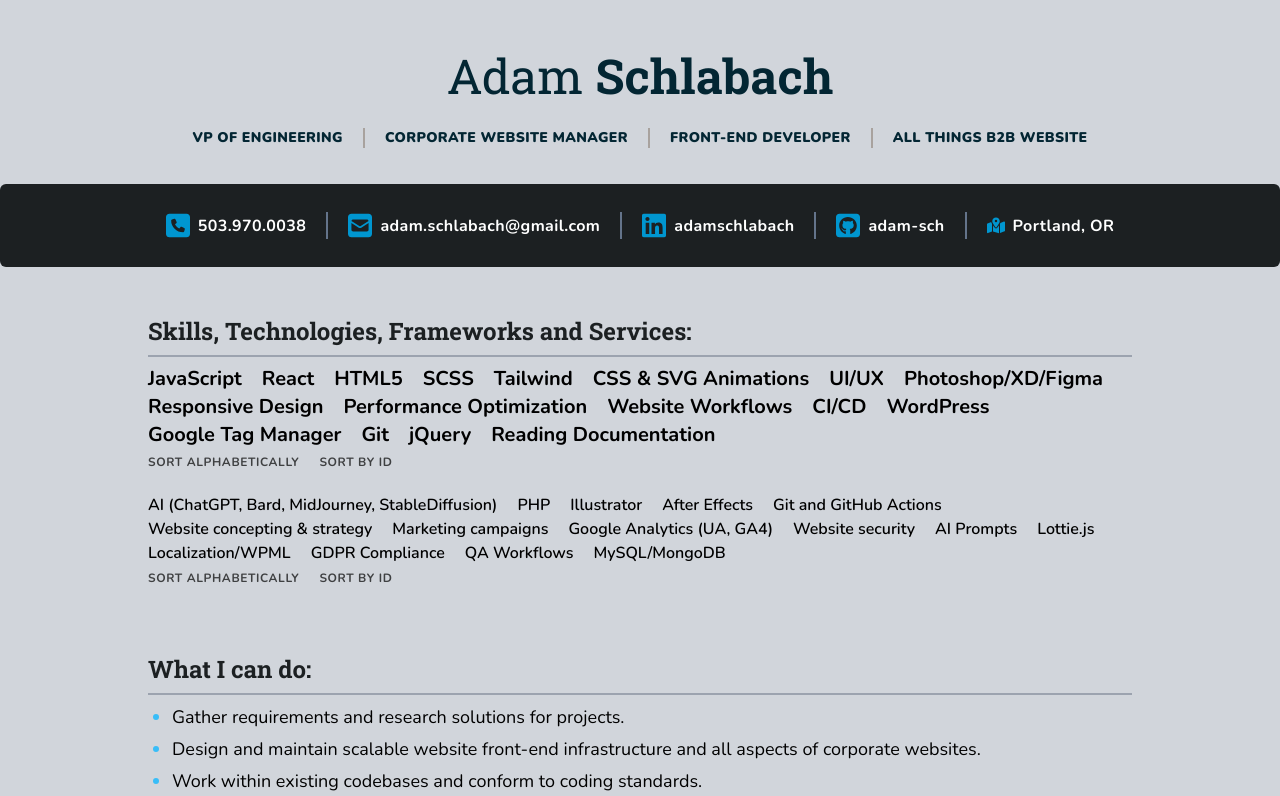
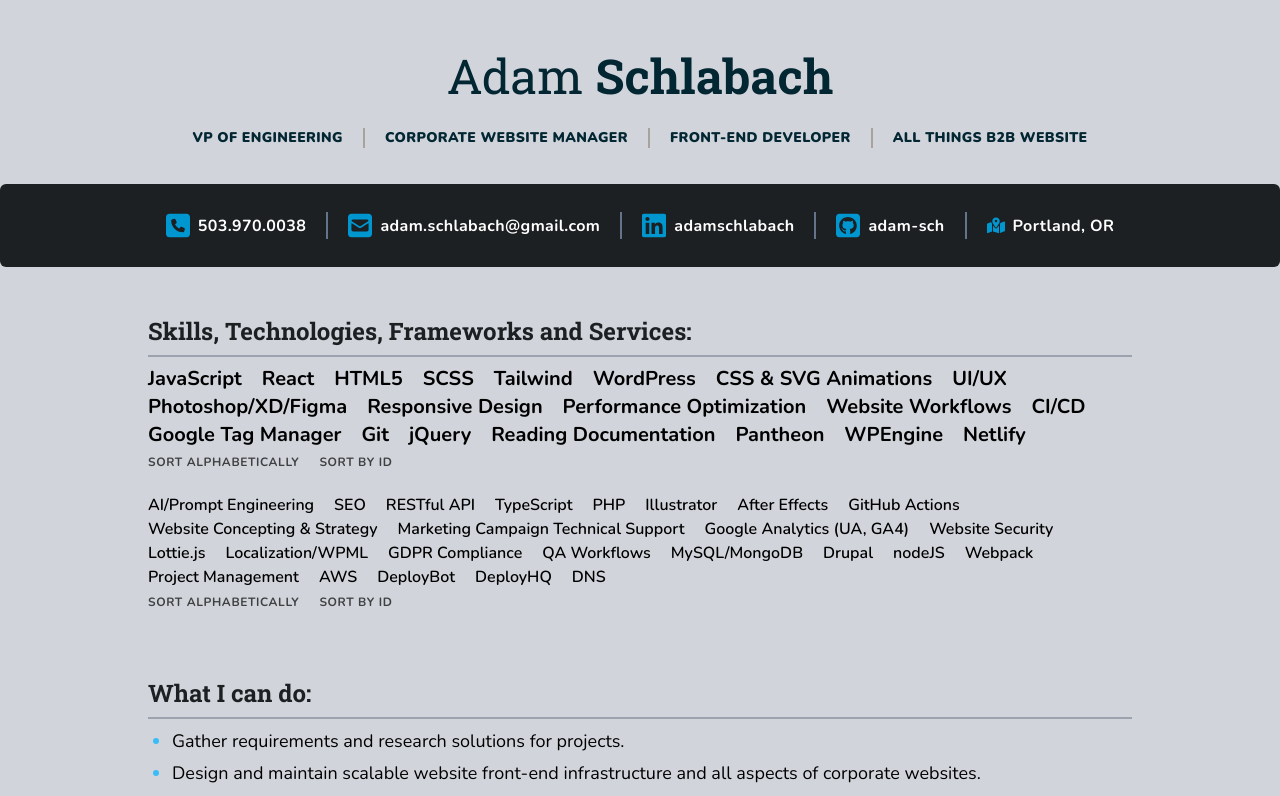
Before and after one commit to adam-sch/2024, a React (Create React App) app: page / in a window 1280 px wide. Shown: the top 796 px of the page. Built offline with nearby package versions, Linux system fonts and the light colour scheme.

Commit message:
update skills json

```diff
--- a/src/skills.js
+++ b/src/skills.js
@@ -26,42 +26,42 @@ export const skills = [
 	},
 	{
 		"id": 6,
+		"name": "WordPress",
+		"type": "primary"
+	},
+	{
+		"id": 7,
 		"name": "CSS & SVG Animations",
 		"type": "primary"
 	},
 	{
-		"id": 7,
+		"id": 8,
 		"name": "UI/UX",
 		"type": "primary"
 	},
 	{
-		"id": 8,
+		"id": 9,
 		"name": "Photoshop/XD/Figma",
 		"type": "primary"
 	},
 	{
-		"id": 9,
+		"id": 10,
 		"name": "Responsive Design",
 		"type": "primary"
 	},
 	{
-		"id": 10,
+		"id": 11,
 		"name": "Performance Optimization",
 		"type": "primary"
 	},
 	{
-		"id": 11,
+		"id": 12,
 		"name": "Website Workflows",
 		"type": "primary"
 	},
 	{
-		"id": 12,
+		"id": 13,
 		"name": "CI/CD",
-		"type": "primary"
-	},
-	{
-		"id": 13,
-		"name": "WordPress",
 		"type": "primary"
 	},
 	{
@@ -86,77 +86,142 @@ export const skills = [
 	},
 	{
 		"id": 18,
-		"name": "AI (ChatGPT, Bard, MidJourney, StableDiffusion)",
+		"name": "Pantheon",
+		"type": "primary"
+	},
+	{
+		"id": 19,
+		"name": "WPEngine",
+		"type": "primary"
+	},
+	{
+		"id": 20,
+		"name": "Netlify",
+		"type": "primary"
+	},
+	{
+		"id": 21,
+		"name": "AI/Prompt Engineering",
 		"type": "secondary"
 	},
 	{
-		"id": 19,
+		"id": 22,
+		"name": "SEO",
+		"type": "secondary"
+	},
+	{
+		"id": 23,
+		"name": "RESTful API",
+		"type": "secondary"
+	},
+	{
+		"id": 24,
+		"name": "TypeScript",
+		"type": "secondary"
+	},
+	{
+		"id": 25,
 		"name": "PHP",
 		"type": "secondary"
 	},
 	{
-		"id": 20,
+		"id": 26,
 		"name": "Illustrator",
 		"type": "secondary"
 	},
 	{
-		"id": 21,
+		"id": 27,
 		"name": "After Effects",
 		"type": "secondary"
 	},
 	{
-		"id": 22,
-		"name": "Git and GitHub Actions",
+		"id": 28,
+		"name": "GitHub Actions",
 		"type": "secondary"
 	},
 	{
-		"id": 23,
-		"name": "Website concepting & strategy",
+		"id": 29,
+		"name": "Website Concepting & Strategy",
 		"type": "secondary"
 	},
 	{
-		"id": 24,
-		"name": "Marketing campaigns",
+		"id": 30,
+		"name": "Marketing Campaign Technical Support",
 		"type": "secondary"
 	},
 	{
-		"id": 25,
+		"id": 31,
 		"name": "Google Analytics (UA, GA4)",
 		"type": "secondary"
 	},
 	{
-		"id": 26,
-		"name": "Website security",
+		"id": 32,
+		"name": "Website Security",
 		"type": "secondary"
 	},
 	{
-		"id": 27,
-		"name": "AI Prompts",
-		"type": "secondary"
-	},
-	{
-		"id": 28,
+		"id": 33,
 		"name": "Lottie.js",
 		"type": "secondary"
 	},
 	{
-		"id": 29,
+		"id": 34,
 		"name": "Localization/WPML",
 		"type": "secondary"
 	},
 	{
-		"id": 30,
+		"id": 35,
 		"name": "GDPR Compliance",
 		"type": "secondary"
 	},
 	{
-		"id": 31,
+		"id": 36,
 		"name": "QA Workflows",
 		"type": "secondary"
 	},
 	{
-		"id": 32,
+		"id": 37,
 		"name": "MySQL/MongoDB",
+		"type": "secondary"
+	},
+	{
+		"id": 38,
+		"name": "Drupal",
+		"type": "secondary"
+	},
+	{
+		"id": 39,
+		"name": "nodeJS",
+		"type": "secondary"
+	},
+	{
+		"id": 40,
+		"name": "Webpack",
+		"type": "secondary"
+	},
+	{
+		"id": 41,
+		"name": "Project Management",
+		"type": "secondary"
+	},
+	{
+		"id": 42,
+		"name": "AWS",
+		"type": "secondary"
+	},
+	{
+		"id": 43,
+		"name": "DeployBot",
+		"type": "secondary"
+	},
+	{
+		"id": 44,
+		"name": "DeployHQ",
+		"type": "secondary"
+	},
+	{
+		"id": 45,
+		"name": "DNS",
 		"type": "secondary"
 	}
 ]
```
